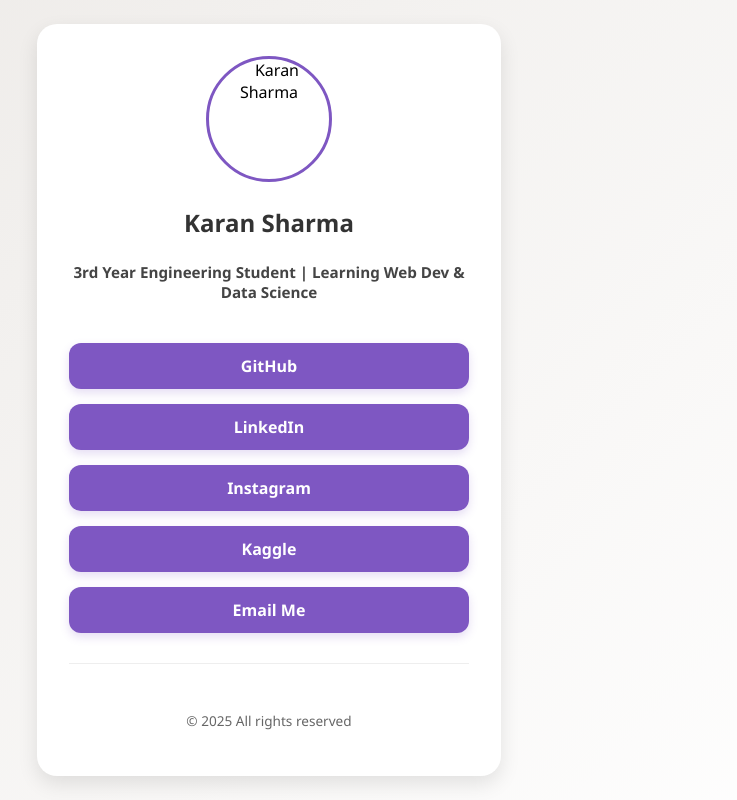
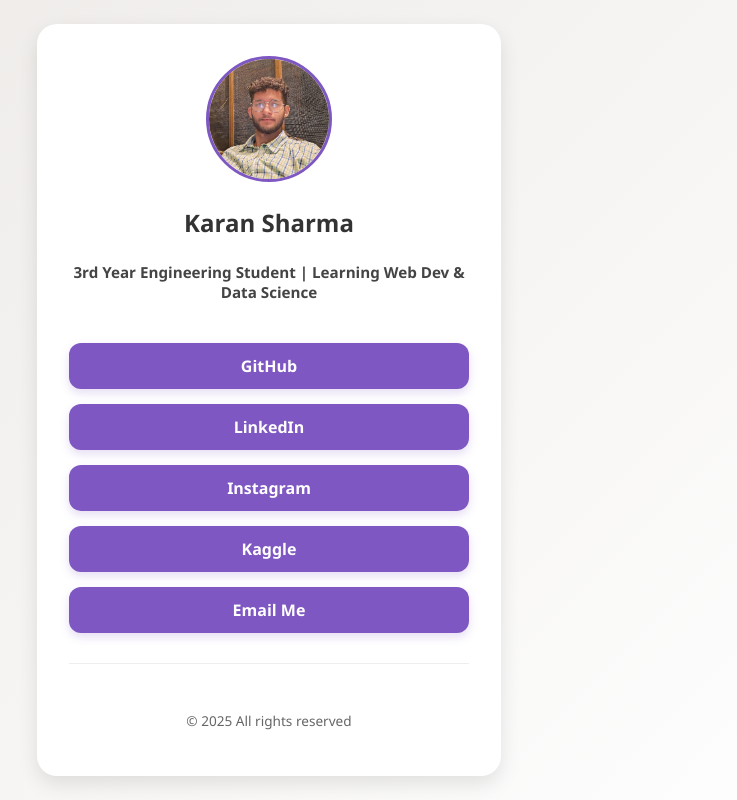
Before and after one commit to KARAN-SHARXA/tree-link-portfolio, a plain HTML site: page index.html in a window 1280 px wide. Shown: the whole page, without its empty margins (371-1108 px from the left). Drawn offline with Linux system fonts and the light colour scheme.

Commit message:
Update index.html

```diff
--- a/index.html
+++ b/index.html
@@ -11,7 +11,7 @@
 
     <!-- Header Section -->
     <header>
-        <img src="karanlinkdin.jpg" alt="Karan Sharma" class="my_portfolio" />
+        <img src="images/karanlinkdin.jpg" alt="Karan Sharma" class="my_portfolio" />
         <h1>Karan Sharma</h1>
         <p class="bold-para">3rd Year Engineering Student | Learning Web Dev & Data Science</p>
     </header>
```
